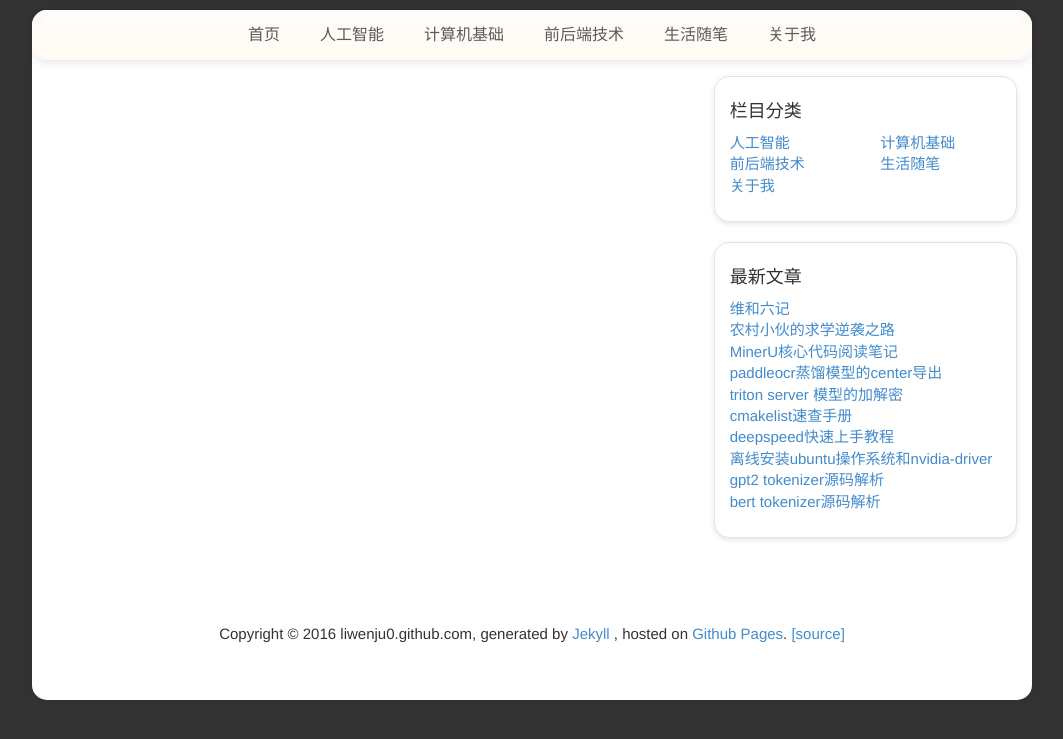
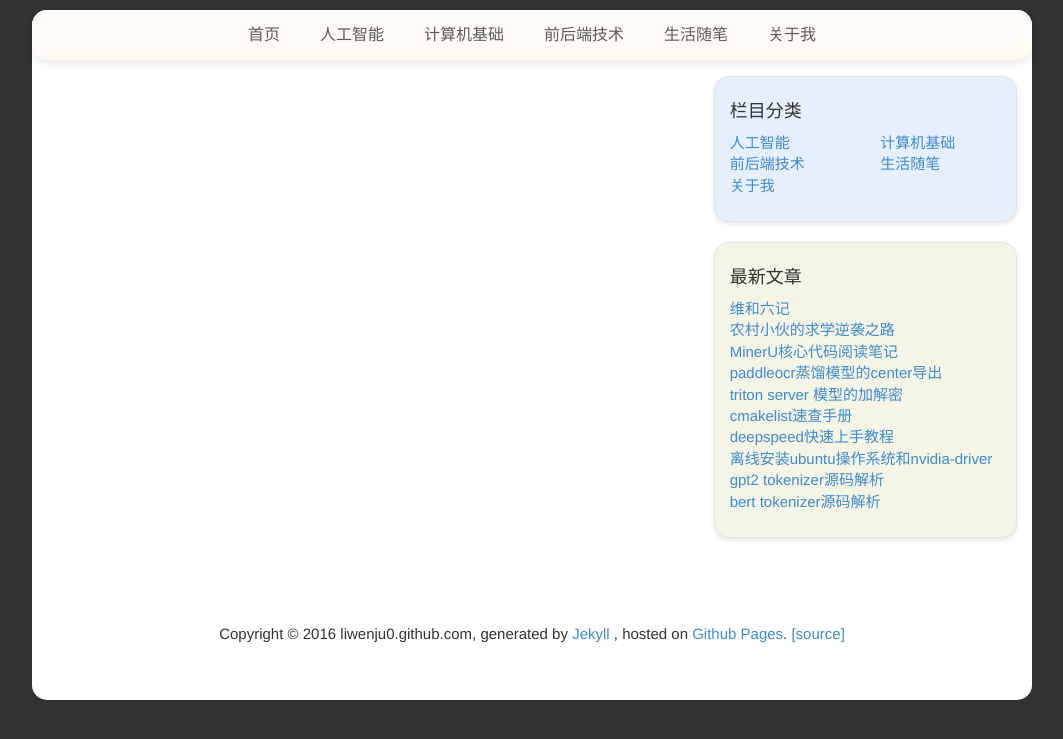
Before and after one commit to liwenju0/liwenju0.github.io, a Jekyll site: the page built from posts/frontback.md, in a window 1280 px wide. Shown: the top 739 px of the page, without its empty margins (108-1171 px from the left). Built offline with Jekyll 4.4.1, drawn with Linux system fonts in a browser that asks for light colours.

Commit message:
调整栏目分类

```diff
--- a/_layouts/category.html
+++ b/_layouts/category.html
@@ -73,7 +73,7 @@
       <!-- Blog Sidebar Widgets Column -->
       <div class="col-md-4">
         <!-- Blog Categories Well -->
-        <div class="well">
+        <div class="well categories">
           <h4>
             栏目分类
           </h4>
@@ -83,7 +83,7 @@
           <!-- /.row -->
         </div>
         <!-- Blog Recent Well -->
-        <div class="well">
+        <div class="well recent-posts">
           <h4>
             最新文章
           </h4>
```
